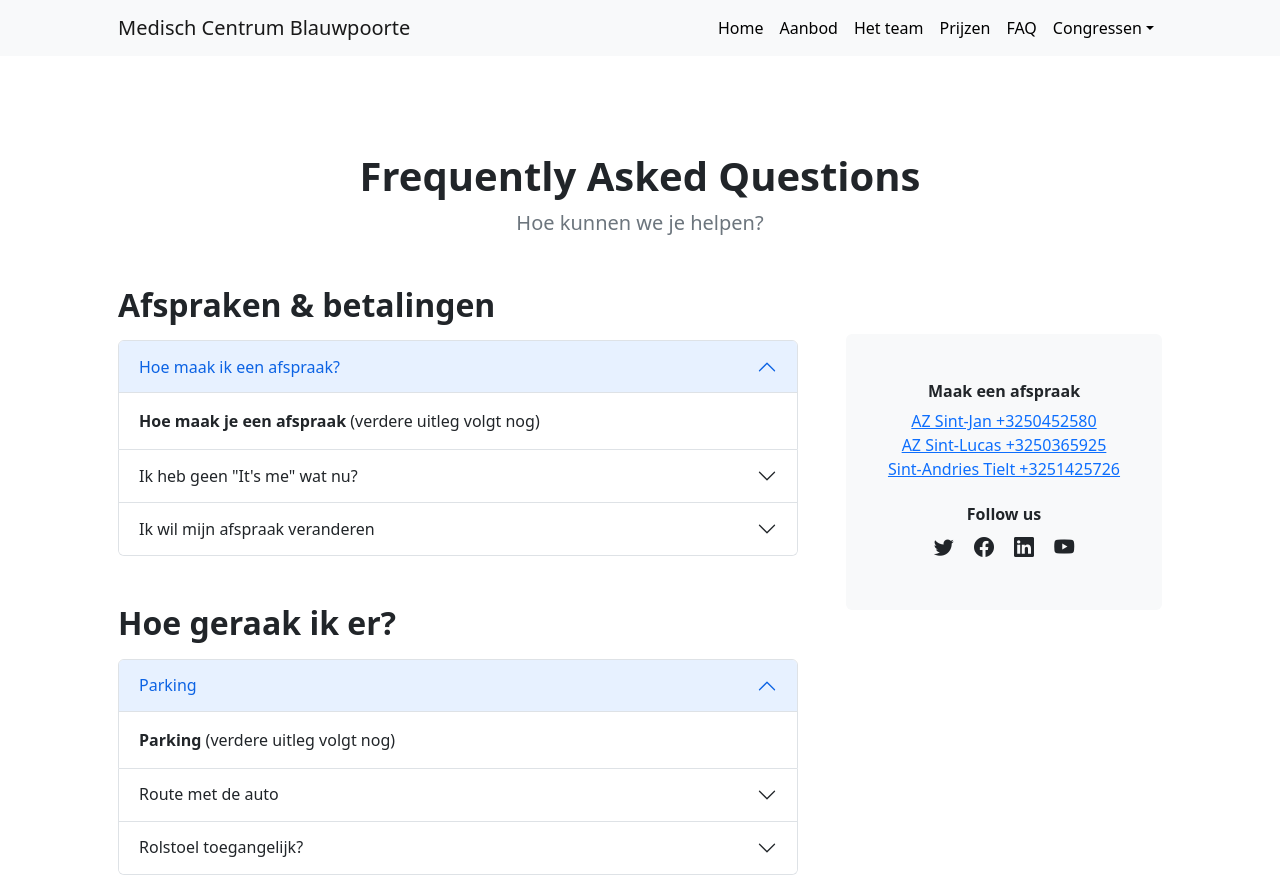
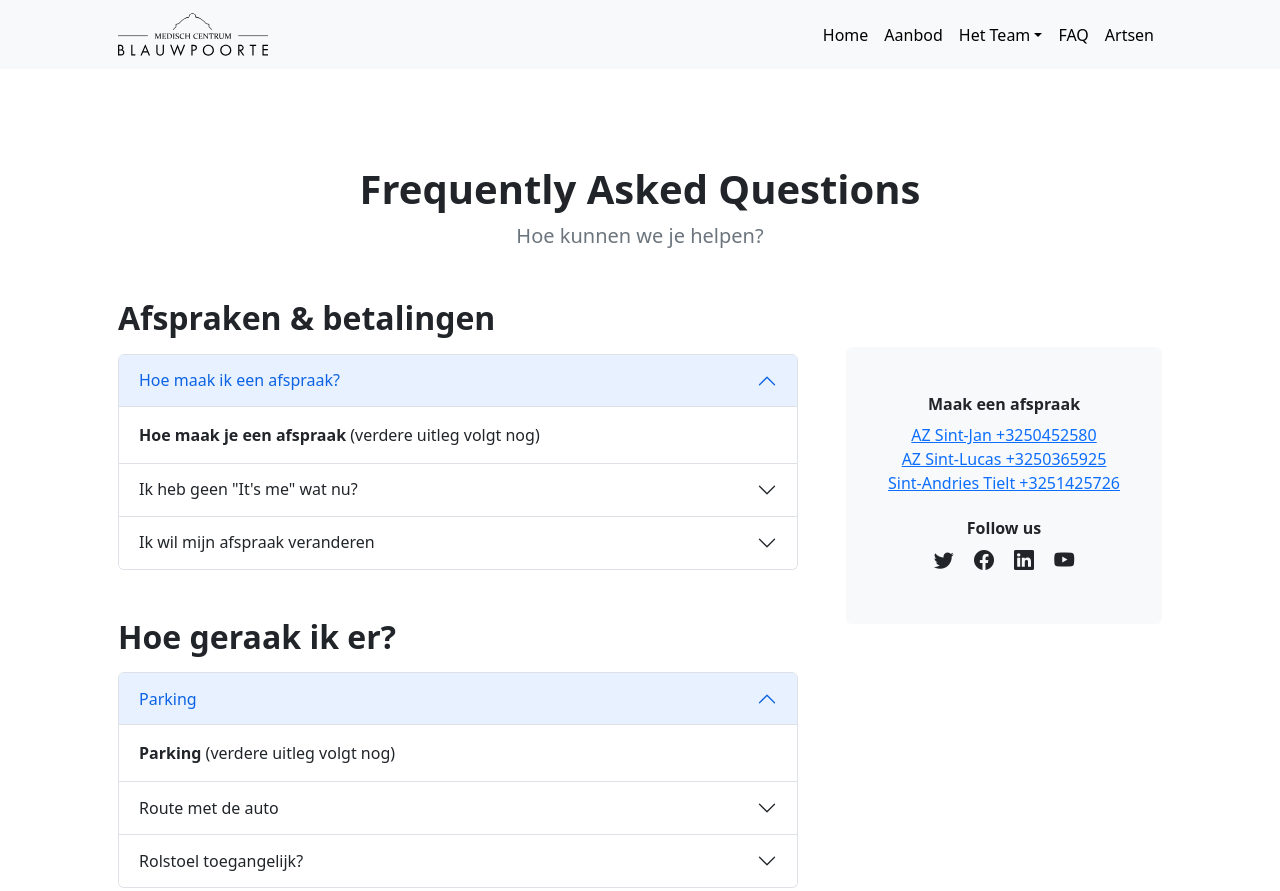
Before and after one commit to Medisch-Centrum-Blauwpoorte/Medisch-Centrum-Blauwpoorte.github.io, a plain HTML site: page faq.html in a window 1280 px wide. Shown: the top 891 px of the page. Drawn offline with nearby package versions, Linux system fonts and the light colour scheme.

Commit message:
Navigatie update

```diff
--- a/faq.html
+++ b/faq.html
@@ -17,22 +17,24 @@
         <main class="flex-shrink-0">
             <!-- Navigation-->
             <nav class="navbar navbar-expand-lg navbar-light bg-light" >
-                <div class="container px-5">
-                    <a class="navbar-brand  " href="index.html">Medisch Centrum Blauwpoorte</a>
+                <div class="container px-5" >
+                    <a class="navbar-brand" href="index.html"><img src="/Medisch-Centrum-Blauwpoorte.github.io/assets/Web logo blauwpoorte.svg" width="150" height="100%" alt="Logo"></a>
+
                     <button class="navbar-toggler"  type="button" data-bs-toggle="collapse" data-bs-target="#navbarSupportedContent" aria-controls="navbarSupportedContent" aria-expanded="false" aria-label="Toggle navigation"><span class="navbar-toggler-icon" ></span></button>
                     <div class="collapse navbar-collapse" id="navbarSupportedContent">
                         <ul class="navbar-nav ms-auto mb-2 mb-lg-0">
                             <li class="nav-item"><a class="nav-link" style="color: black;" href="index.html">Home</a></li>
                             <li class="nav-item"><a class="nav-link" style="color: black;" href="about.html">Aanbod</a></li>
-                            <li class="nav-item"><a class="nav-link" style="color: black;" href="contact.html">Het team</a></li>
-                            <li class="nav-item"><a class="nav-link" style="color: black;" href="pricing.html">Prijzen</a></li>
-                            <li class="nav-item"><a class="nav-link" style="color: black;" href="faq.html">FAQ</a></li>
                             <li class="nav-item dropdown">
-                                <a class="nav-link dropdown-toggle" style="color: black;" id="navbarDropdownBlog" href="#" role="button" data-bs-toggle="dropdown" aria-expanded="false">Congressen</a>
+                                <a class="nav-link dropdown-toggle" style="color: black;" id="navbarDropdownBlog" href="#" role="button" data-bs-toggle="dropdown" aria-expanded="false">Het Team</a>
                                 <ul class="dropdown-menu dropdown-menu-end" aria-labelledby="navbarDropdownBlog">
-                                    <li><a class="dropdown-item" style="color: black;" href="blog-home.html">Overzicht</a></li>
-                                    <li><a class="dropdown-item" style="color: black;" href="blog-post.html">Congres</a></li>
+                                    <li><a class="dropdown-item" style="color: black;" href="contact.html">Overzicht</a></li>
+                                    <li><a class="dropdown-item" style="color: black;" href="blog-post.html">Dr. Christ Declerck</a></li>
+                                    <li><a class="dropdown-item" style="color: black;" href="blog-post.html">Dr. Ella ver donck</a></li>
+                                    <li><a class="dropdown-item" style="color: black;" href="blog-post.html">Stephanie Struyve</a></li>
                                 </ul>
+                                <li class="nav-item"><a class="nav-link" style="color: black;" href="faq.html">FAQ</a></li>
+                                <li class="nav-item"><a class="nav-link" style="color: black;" href="pricing.html">Artsen</a></li>
                             </li>
                         </ul>
                     </div>
```
Also changed, not shown: about.html (+10 -8 lines), blog-home.html (+10 -8 lines), blog-post.html (+10 -8 lines), contact.html (+10 -8 lines), index.html (+14 -8 lines), portfolio-item.html (+10 -8 lines), portfolio-overview.html (+10 -8 lines), pricing.html (+10 -8 lines).
